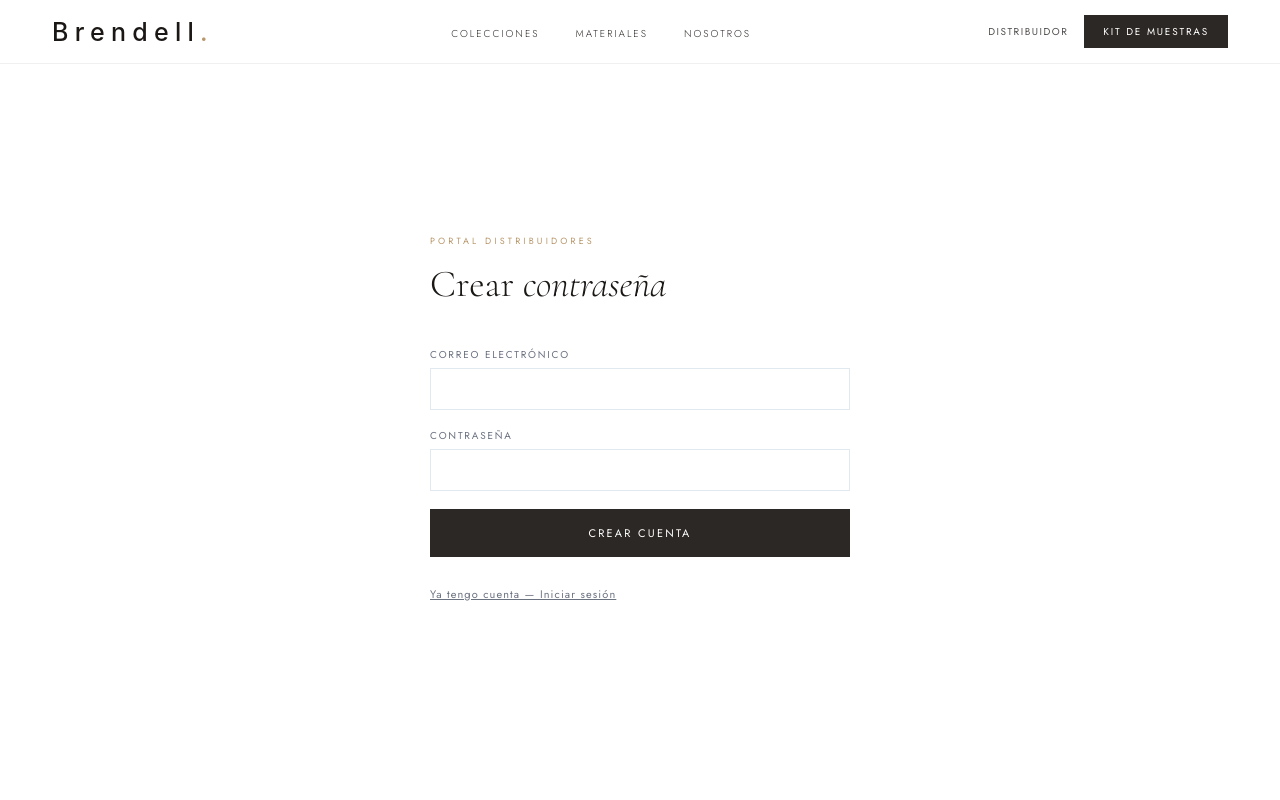
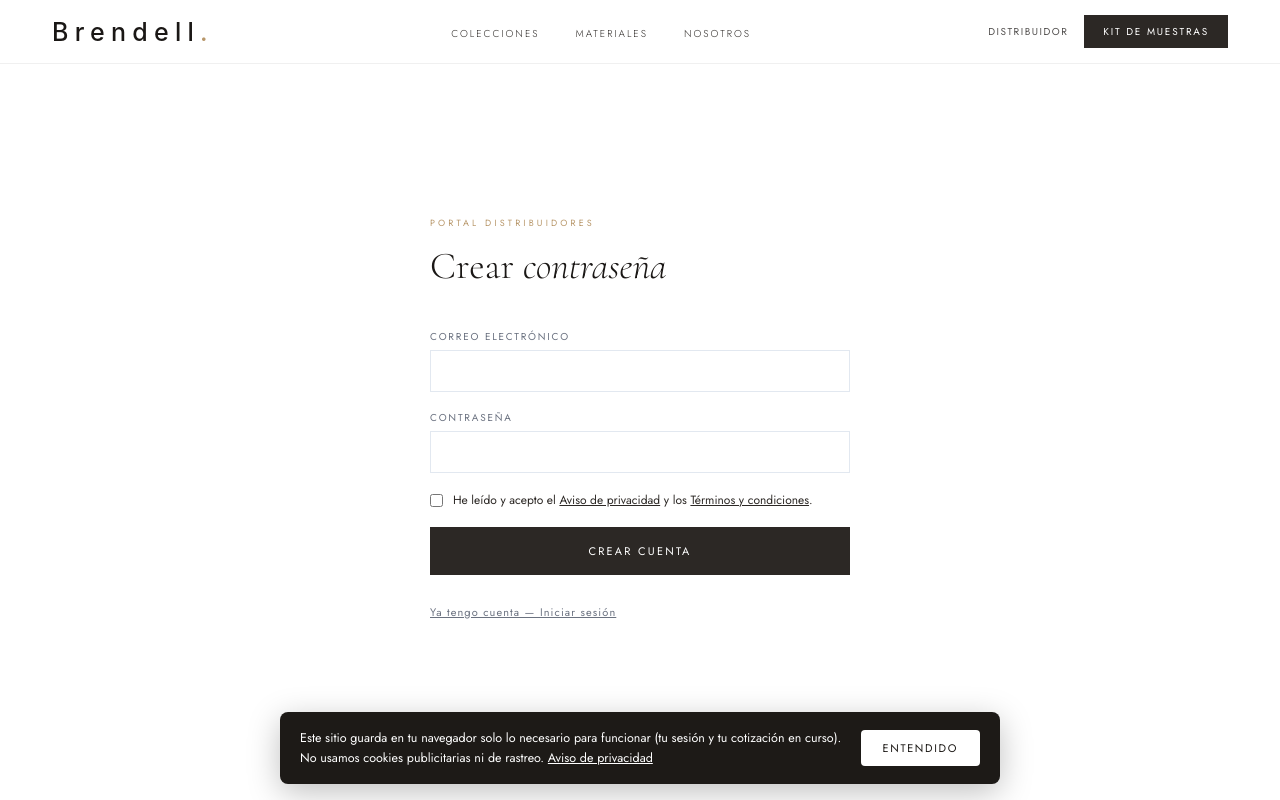
Before and after one commit to jlrojoa/maison-web, a React (Vite) app: page /distribuidores in a window 1280 px wide. Both pictures are taken after a click on the button "Primera vez — Crear contraseña". Built offline with nearby package versions, Linux system fonts and the light colour scheme; no server answers; what @react-pdf/renderer would draw is missing.

Commit message:
Aviso de almacenamiento y casillas de aceptación del Aviso de privacidad (contacto y alta de distribuidor) (#6)
Claude-Session: https://claude.ai/code/session_01VTdVdZyDkrQh4EYQ2xrgpJ

Co-authored-by: Claude <noreply@anthropic.com>

```diff
--- a/src/App.jsx
+++ b/src/App.jsx
@@ -13,6 +13,7 @@ import Configurador from './pages/Configurador'
 import MiEspacio from './pages/MiEspacio'
 import CotizacionEnCurso from './pages/CotizacionEnCurso'
 import Legal from './pages/Legal'
+import AvisoCookies from './components/AvisoCookies'
 import MiEspacioDescargas from './pages/MiEspacioDescargas'
 
 function ScrollToTop() {
@@ -47,6 +48,7 @@ export default function App() {
     <DistribuidorProvider>
       <AdminAuthProvider>
         <ScrollToTop />
+        <AvisoCookies />
         <Routes>
           <Route path="/" element={<Home />} />
           <Route path="/colecciones" element={<Colecciones />} />
--- /dev/null
+++ b/src/components/AvisoCookies.jsx
@@ -0,0 +1,49 @@
+// src/components/AvisoCookies.jsx
+//
+// Aviso de uso de almacenamiento del navegador. Hoy el sitio solo guarda lo
+// NECESARIO (sesión del distribuidor y su cotización en curso) y no usa
+// cookies publicitarias ni de rastreo, así que el aviso es informativo. Si
+// algún día se agrega un píxel o analítica, debe cargarse SOLO después de que
+// la persona lo acepte (aquí) y actualizarse el Aviso de privacidad.
+import { useState } from 'react'
+import { useNavigate } from 'react-router-dom'
+
+const CLAVE = 'brendell_aviso_almacenamiento_v1'
+
+function yaAceptado() {
+  try { return localStorage.getItem(CLAVE) === 'ok' } catch { return false }
+}
+
+export default function AvisoCookies() {
+  const navigate = useNavigate()
+  const [visible, setVisible] = useState(() => !yaAceptado())
+  if (!visible) return null
+
+  const aceptar = () => {
+    try { localStorage.setItem(CLAVE, 'ok') } catch { /* sin storage: se vuelve a mostrar */ }
+    setVisible(false)
+  }
+
+  return (
+    <div role="region" aria-label="Aviso de privacidad y almacenamiento" style={{
+      position: 'fixed', left: 16, right: 16, bottom: 16, zIndex: 300, maxWidth: 720, margin: '0 auto',
+      background: '#1D1A17', color: '#fff', borderRadius: 8, padding: '16px 20px',
+      display: 'flex', gap: 16, alignItems: 'center', flexWrap: 'wrap',
+      fontFamily: 'var(--sans)', fontSize: 12.5, lineHeight: 1.6, boxShadow: '0 8px 32px rgba(0,0,0,.25)',
+    }}>
+      <p style={{ margin: 0, flex: '1 1 320px' }}>
+        Este sitio guarda en tu navegador solo lo necesario para funcionar (tu sesión y tu cotización en curso).
+        No usamos cookies publicitarias ni de rastreo.{' '}
+        <a href="/aviso-de-privacidad" onClick={e => { e.preventDefault(); navigate('/aviso-de-privacidad') }} style={{ color: '#fff', textDecoration: 'underline' }}>
+          Aviso de privacidad
+        </a>
+      </p>
+      <button type="button" onClick={aceptar} style={{
+        background: '#fff', color: '#1D1A17', border: 0, borderRadius: 4, padding: '10px 22px',
+        fontFamily: 'var(--sans)', fontSize: 11, letterSpacing: '.15em', textTransform: 'uppercase', cursor: 'pointer',
+      }}>
+        Entendido
+      </button>
+    </div>
+  )
+}
--- a/src/components/LeadForm.jsx
+++ b/src/components/LeadForm.jsx
@@ -6,6 +6,7 @@ const EMPTY = { nombre: '', email: '', telefono: '', mensaje: '' }
 export default function LeadForm() {
   const [form, setForm] = useState(EMPTY)
   const [status, setStatus] = useState(null)
+  const [acepta, setAcepta] = useState(false)
 
   const set = (k, v) => setForm(f => ({ ...f, [k]: v }))
 
@@ -18,6 +19,7 @@ export default function LeadForm() {
     } else {
       setStatus('ok')
       setForm(EMPTY)
+      setAcepta(false)
     }
   }
 
@@ -49,12 +51,13 @@ export default function LeadForm() {
             placeholder="Cuéntanos tu proyecto…"
             value={form.mensaje} onChange={e => set('mensaje', e.target.value)}
           />
+          <label style={{ display: 'flex', gap: 10, alignItems: 'flex-start', fontFamily: 'var(--sans)', fontSize: 12, lineHeight: 1.5, margin: '0 0 18px', cursor: 'pointer' }}>
+            <input type="checkbox" required checked={acepta} onChange={e => setAcepta(e.target.checked)} style={{ marginTop: 3 }} />
+            <span>He leído y acepto el <a href="/aviso-de-privacidad" target="_blank" rel="noopener noreferrer" style={{ color: 'inherit' }}>Aviso de privacidad</a>.</span>
+          </label>
           <button type="submit" className="bcot" disabled={status === 'loading'}>
             {status === 'loading' ? 'Enviando…' : 'Enviar Consulta'}
           </button>
-          <p style={{ fontFamily: 'var(--sans)', fontSize: 11, opacity: .65, marginTop: 12 }}>
-            Al enviar tu consulta aceptas el <a href="/aviso-de-privacidad" style={{ color: 'inherit' }}>Aviso de privacidad</a>.
-          </p>
           {status === 'ok' && (
             <p style={{ color: 'var(--gold)', fontFamily: 'var(--sans)', fontSize: 13, marginTop: 12 }}>
               Mensaje recibido. Te contactamos en 24h.
--- a/src/content/legal.js
+++ b/src/content/legal.js
@@ -20,7 +20,7 @@ export const PRIVACIDAD = {
     ['Con quién los compartimos',
       'No vendemos ni transferimos tus datos a terceros. Para operar el sitio nos apoyamos en proveedores que los tratan por nuestra cuenta, sin usarlos para fines propios: alojamiento del sitio (Vercel), base de datos y autenticación (Supabase) y correo electrónico (Google y Resend).'],
     ['Almacenamiento en tu navegador',
-      'El portal de distribuidores guarda en tu navegador tu sesión y tu cotización en curso para que no la pierdas al recargar. No usamos cookies publicitarias ni herramientas de rastreo.'],
+      'El portal de distribuidores guarda en tu navegador tu sesión y tu cotización en curso para que no la pierdas al recargar. No usamos cookies publicitarias ni herramientas de rastreo. Si en el futuro usamos cookies de medición o publicidad, te pediremos tu consentimiento antes de activarlas y actualizaremos este aviso.'],
     ['Tus derechos (ARCO)',
       `Puedes acceder a tus datos, rectificarlos, cancelarlos u oponerte a su uso, así como revocar tu consentimiento, escribiendo a ${EMPRESA.email} con tu nombre, el derecho que deseas ejercer y una copia de una identificación. Te responderemos en un máximo de 20 días hábiles.`],
     ['Cambios a este aviso',
--- a/src/pages/Distribuidores.jsx
+++ b/src/pages/Distribuidores.jsx
@@ -7,6 +7,7 @@ export default function Distribuidores() {
   const { distribuidor, loading, signIn, signUp } = useDistribuidor()
   const navigate = useNavigate()
   const [mode, setMode] = useState('login') // 'login' | 'signup'
+  const [acepta, setAcepta] = useState(false)
   const [email, setEmail] = useState('')
   const [password, setPassword] = useState('')
   const [error, setError] = useState('')
@@ -84,6 +85,16 @@ export default function Distribuidores() {
                 />
               </div>
 
+              {mode === 'signup' && (
+                <label style={{ display: 'flex', gap: 10, alignItems: 'flex-start', fontFamily: 'var(--sans)', fontSize: 12, lineHeight: 1.5, cursor: 'pointer' }}>
+                  <input type="checkbox" required checked={acepta} onChange={e => setAcepta(e.target.checked)} style={{ marginTop: 3 }} />
+                  <span>
+                    He leído y acepto el <a href="/aviso-de-privacidad" target="_blank" rel="noopener noreferrer" style={{ color: 'inherit' }}>Aviso de privacidad</a> y
+                    los <a href="/terminos" target="_blank" rel="noopener noreferrer" style={{ color: 'inherit' }}>Términos y condiciones</a>.
+                  </span>
+                </label>
+              )}
+
               {error && (
                 <p style={{ fontFamily: 'var(--sans)', fontSize: 12, color: '#c0392b', margin: 0, lineHeight: 1.5 }}>
                   {error}
```
